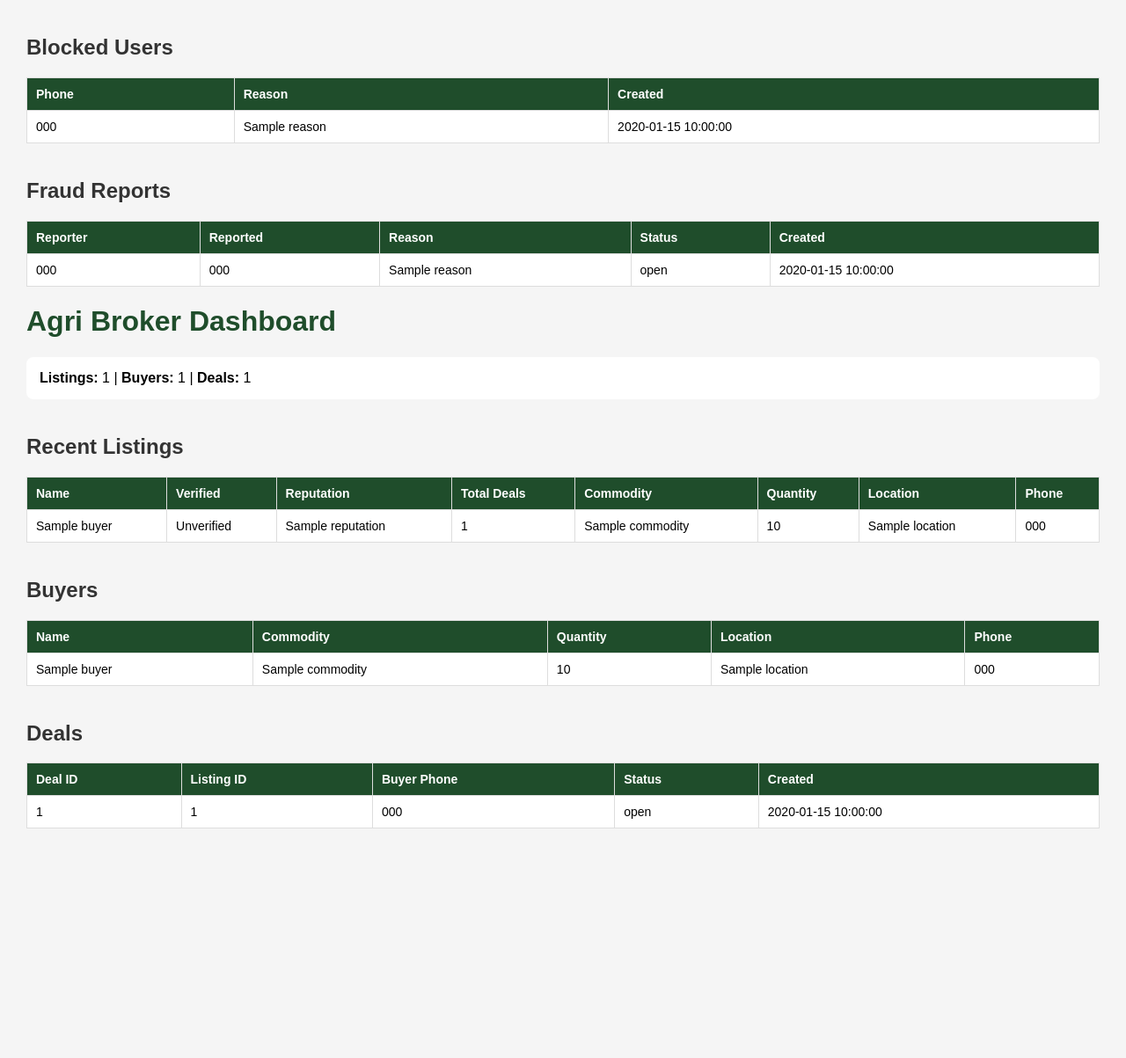
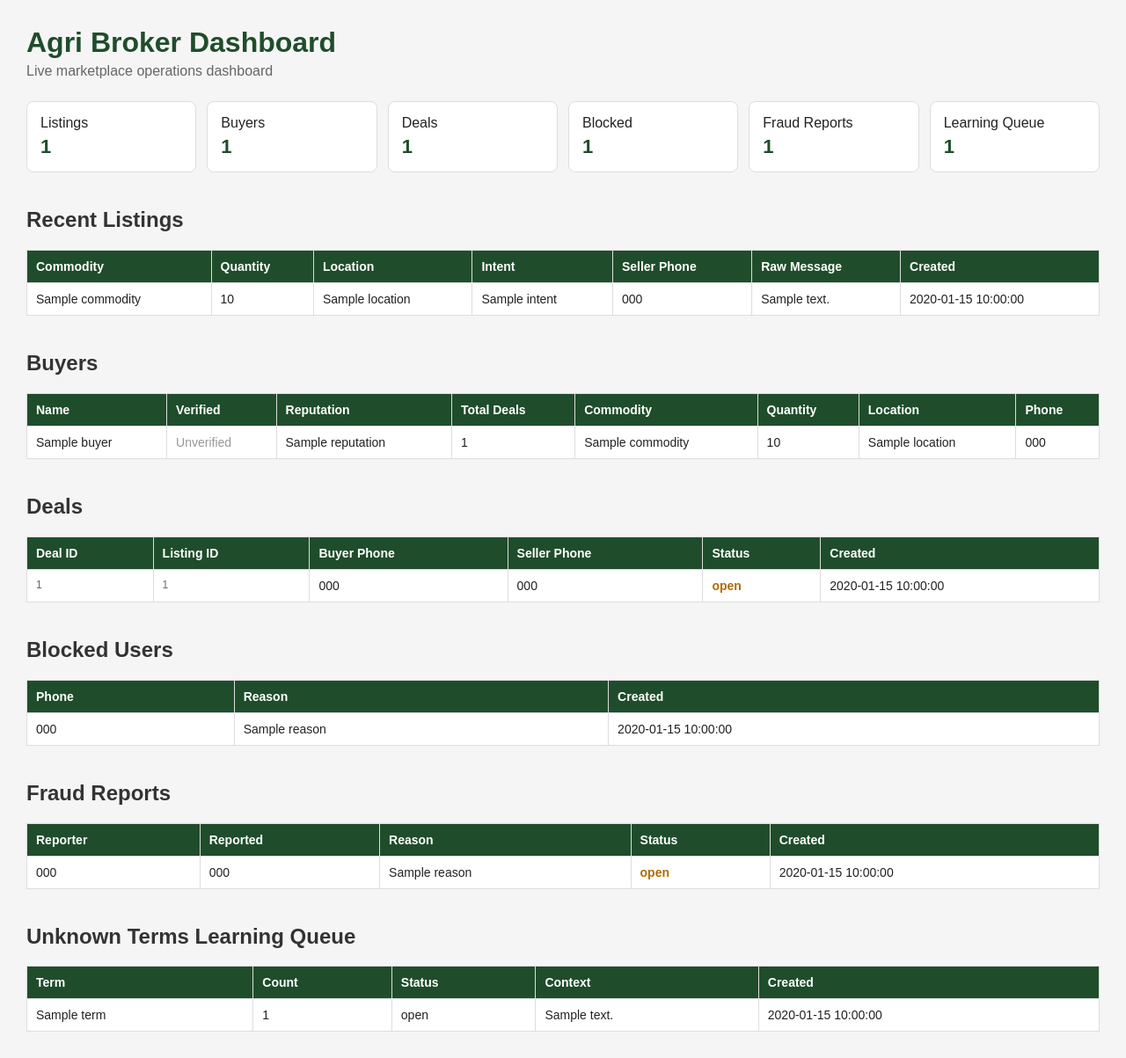
Before and after one commit to nalondigital-pixel/agri-beoker, a FastAPI app: template app/templates/dashboard.html in a window 1280 px wide. Shown: the whole page at 88% size. Before the commit the page ends 942 px from the top, so only its background shows below. Run offline with FastAPI, Linux system fonts and the light colour scheme; the template is opened without the code that fills it: most values are stand-ins (such as "Sample title", 1, 10 or a date in 2020).

Commit message:
Clean up dashboard layout

```diff
--- a/app/routers/dashboard.py
+++ b/app/routers/dashboard.py
@@ -16,6 +16,7 @@ def dashboard_home(request: Request):
     deals = supabase.table("deals").select("*").order("created_at", desc=True).execute().data or []
     blocked_users = supabase.table("blocked_users").select("*").order("created_at", desc=True).execute().data or []
     fraud_reports = supabase.table("fraud_reports").select("*").order("created_at", desc=True).execute().data or []
+    unknown_terms = supabase.table("unknown_terms").select("*").order("count", desc=True).execute().data or []
 
     return templates.TemplateResponse(
         request=request,
@@ -26,5 +27,6 @@ def dashboard_home(request: Request):
             "deals": deals,
             "blocked_users": blocked_users,
             "fraud_reports": fraud_reports,
+            "unknown_terms": unknown_terms,
         },
     )
--- a/app/templates/dashboard.html
+++ b/app/templates/dashboard.html
@@ -3,62 +3,175 @@
 <head>
     <title>Agri Broker Dashboard</title>
     <style>
-        body { font-family: Arial, sans-serif; margin: 30px; background: #f5f5f5; }
-        h1 { color: #1f4d2b; }
-        h2 { margin-top: 40px; color: #333; }
-        table { width: 100%; border-collapse: collapse; background: white; margin-top: 10px; }
-        th, td { padding: 10px; border: 1px solid #ddd; font-size: 14px; }
-        th { background: #1f4d2b; color: white; text-align: left; }
-        .card { background: white; padding: 15px; margin-bottom: 20px; border-radius: 8px; }
+        body {
+            font-family: Arial, sans-serif;
+            margin: 30px;
+            background: #f5f5f5;
+            color: #222;
+        }
+
+        h1 {
+            color: #1f4d2b;
+            margin-bottom: 5px;
+        }
+
+        h2 {
+            margin-top: 40px;
+            color: #333;
+        }
+
+        .subtitle {
+            color: #666;
+            margin-bottom: 25px;
+        }
+
+        .stats {
+            display: grid;
+            grid-template-columns: repeat(6, 1fr);
+            gap: 12px;
+            margin-bottom: 25px;
+        }
+
+        .card {
+            background: white;
+            padding: 15px;
+            border-radius: 8px;
+            border: 1px solid #ddd;
+        }
+
+        .card strong {
+            display: block;
+            color: #1f4d2b;
+            font-size: 22px;
+            margin-top: 5px;
+        }
+
+        table {
+            width: 100%;
+            border-collapse: collapse;
+            background: white;
+            margin-top: 10px;
+            margin-bottom: 20px;
+        }
+
+        th, td {
+            padding: 10px;
+            border: 1px solid #ddd;
+            font-size: 14px;
+            vertical-align: top;
+        }
+
+        th {
+            background: #1f4d2b;
+            color: white;
+            text-align: left;
+        }
+
+        .verified {
+            color: green;
+            font-weight: bold;
+        }
+
+        .unverified {
+            color: #999;
+        }
+
+        .status-confirmed {
+            color: green;
+            font-weight: bold;
+        }
+
+        .status-pending,
+        .status-open {
+            color: #b36b00;
+            font-weight: bold;
+        }
+
+        .empty {
+            background: white;
+            padding: 12px;
+            border: 1px solid #ddd;
+            color: #777;
+            border-radius: 8px;
+        }
+
+        .small {
+            font-size: 12px;
+            color: #666;
+        }
     </style>
 </head>
-<h2>Blocked Users</h2>
-<table>
-    <tr>
-        <th>Phone</th>
-        <th>Reason</th>
-        <th>Created</th>
-    </tr>
-    {% for user in blocked_users %}
-    <tr>
-        <td>{{ user.phone }}</td>
-        <td>{{ user.reason }}</td>
-        <td>{{ user.created_at }}</td>
-    </tr>
-    {% endfor %}
-</table>
-
-<h2>Fraud Reports</h2>
-<table>
-    <tr>
-        <th>Reporter</th>
-        <th>Reported</th>
-        <th>Reason</th>
-        <th>Status</th>
-        <th>Created</th>
-    </tr>
-    {% for report in fraud_reports %}
-    <tr>
-        <td>{{ report.reporter_phone }}</td>
-        <td>{{ report.reported_phone }}</td>
-        <td>{{ report.reason }}</td>
-        <td>{{ report.status }}</td>
-        <td>{{ report.created_at }}</td>
-    </tr>
-    {% endfor %}
-</table>
 
 <body>
 
     <h1>Agri Broker Dashboard</h1>
+    <div class="subtitle">Live marketplace operations dashboard</div>
 
-    <div class="card">
-        <strong>Listings:</strong> {{ listings|length }} |
-        <strong>Buyers:</strong> {{ buyers|length }} |
-        <strong>Deals:</strong> {{ deals|length }}
+    <div class="stats">
+        <div class="card">
+            Listings
+            <strong>{{ listings|length }}</strong>
+        </div>
+
+        <div class="card">
+            Buyers
+            <strong>{{ buyers|length }}</strong>
+        </div>
+
+        <div class="card">
+            Deals
+            <strong>{{ deals|length }}</strong>
+        </div>
+
+        <div class="card">
+            Blocked
+            <strong>{{ blocked_users|length }}</strong>
+        </div>
+
+        <div class="card">
+            Fraud Reports
+            <strong>{{ fraud_reports|length }}</strong>
+        </div>
+
+        <div class="card">
+            Learning Queue
+            <strong>{{ unknown_terms|length }}</strong>
+        </div>
     </div>
 
     <h2>Recent Listings</h2>
+
+    {% if listings %}
+    <table>
+        <tr>
+            <th>Commodity</th>
+            <th>Quantity</th>
+            <th>Location</th>
+            <th>Intent</th>
+            <th>Seller Phone</th>
+            <th>Raw Message</th>
+            <th>Created</th>
+        </tr>
+
+        {% for item in listings %}
+        <tr>
+            <td>{{ item.commodity }}</td>
+            <td>{{ item.quantity }}</td>
+            <td>{{ item.location }}</td>
+            <td>{{ item.intent }}</td>
+            <td>{{ item.seller_phone }}</td>
+            <td>{{ item.raw_message }}</td>
+            <td>{{ item.created_at }}</td>
+        </tr>
+        {% endfor %}
+    </table>
+    {% else %}
+    <div class="empty">No listings yet.</div>
+    {% endif %}
+
+    <h2>Buyers</h2>
+
+    {% if buyers %}
     <table>
         <tr>
             <th>Name</th>
@@ -70,21 +183,21 @@
             <th>Location</th>
             <th>Phone</th>
         </tr>
-        {% for item in listings %}
+
+        {% for buyer in buyers %}
         <tr>
             <td>{{ buyer.name }}</td>
 
             <td>
                 {% if buyer.verified %}
-                    Verified
+                    <span class="verified">Verified</span>
                 {% else %}
-                        Unverified
+                    <span class="unverified">Unverified</span>
                 {% endif %}
             </td>
 
             <td>{{ buyer.reputation }}</td>
             <td>{{ buyer.total_deals }}</td>
-
             <td>{{ buyer.commodity }}</td>
             <td>{{ buyer.quantity }}</td>
             <td>{{ buyer.location }}</td>
@@ -92,46 +205,123 @@
         </tr>
         {% endfor %}
     </table>
-
-    <h2>Buyers</h2>
-    <table>
-        <tr>
-            <th>Name</th>
-            <th>Commodity</th>
-            <th>Quantity</th>
-            <th>Location</th>
-            <th>Phone</th>
-        </tr>
-        {% for buyer in buyers %}
-        <tr>
-            <td>{{ buyer.name }}</td>
-            <td>{{ buyer.commodity }}</td>
-            <td>{{ buyer.quantity }}</td>
-            <td>{{ buyer.location }}</td>
-            <td>{{ buyer.phone }}</td>
-        </tr>
-        {% endfor %}
-    </table>
+    {% else %}
+    <div class="empty">No buyers yet.</div>
+    {% endif %}
 
     <h2>Deals</h2>
+
+    {% if deals %}
     <table>
         <tr>
             <th>Deal ID</th>
             <th>Listing ID</th>
             <th>Buyer Phone</th>
+            <th>Seller Phone</th>
             <th>Status</th>
             <th>Created</th>
         </tr>
+
         {% for deal in deals %}
         <tr>
-            <td>{{ deal.id }}</td>
-            <td>{{ deal.listing_id }}</td>
+            <td class="small">{{ deal.id }}</td>
+            <td class="small">{{ deal.listing_id }}</td>
             <td>{{ deal.buyer_phone }}</td>
-            <td>{{ deal.status }}</td>
+            <td>{{ deal.seller_phone }}</td>
+            <td>
+                {% if deal.status == "confirmed" %}
+                    <span class="status-confirmed">{{ deal.status }}</span>
+                {% else %}
+                    <span class="status-pending">{{ deal.status }}</span>
+                {% endif %}
+            </td>
             <td>{{ deal.created_at }}</td>
         </tr>
         {% endfor %}
     </table>
+    {% else %}
+    <div class="empty">No deals yet.</div>
+    {% endif %}
+
+    <h2>Blocked Users</h2>
+
+    {% if blocked_users %}
+    <table>
+        <tr>
+            <th>Phone</th>
+            <th>Reason</th>
+            <th>Created</th>
+        </tr>
+
+        {% for user in blocked_users %}
+        <tr>
+            <td>{{ user.phone }}</td>
+            <td>{{ user.reason }}</td>
+            <td>{{ user.created_at }}</td>
+        </tr>
+        {% endfor %}
+    </table>
+    {% else %}
+    <div class="empty">No blocked users.</div>
+    {% endif %}
+
+    <h2>Fraud Reports</h2>
+
+    {% if fraud_reports %}
+    <table>
+        <tr>
+            <th>Reporter</th>
+            <th>Reported</th>
+            <th>Reason</th>
+            <th>Status</th>
+            <th>Created</th>
+        </tr>
+
+        {% for report in fraud_reports %}
+        <tr>
+            <td>{{ report.reporter_phone }}</td>
+            <td>{{ report.reported_phone }}</td>
+            <td>{{ report.reason }}</td>
+            <td>
+                {% if report.status == "open" %}
+                    <span class="status-open">{{ report.status }}</span>
+                {% else %}
+                    {{ report.status }}
+                {% endif %}
+            </td>
+            <td>{{ report.created_at }}</td>
+        </tr>
+        {% endfor %}
+    </table>
+    {% else %}
+    <div class="empty">No fraud reports.</div>
+    {% endif %}
+
+    <h2>Unknown Terms Learning Queue</h2>
+
+    {% if unknown_terms %}
+    <table>
+        <tr>
+            <th>Term</th>
+            <th>Count</th>
+            <th>Status</th>
+            <th>Context</th>
+            <th>Created</th>
+        </tr>
+
+        {% for term in unknown_terms %}
+        <tr>
+            <td>{{ term.term }}</td>
+            <td>{{ term.count }}</td>
+            <td>{{ term.status }}</td>
+            <td>{{ term.context }}</td>
+            <td>{{ term.created_at }}</td>
+        </tr>
+        {% endfor %}
+    </table>
+    {% else %}
+    <div class="empty">No unknown terms yet.</div>
+    {% endif %}
 
 </body>
 </html>
```
Also changed, not shown: app/services/ai_extractor.py (+83 -63 lines), app/services/normalization_service.py (added, +225 -0 lines).
